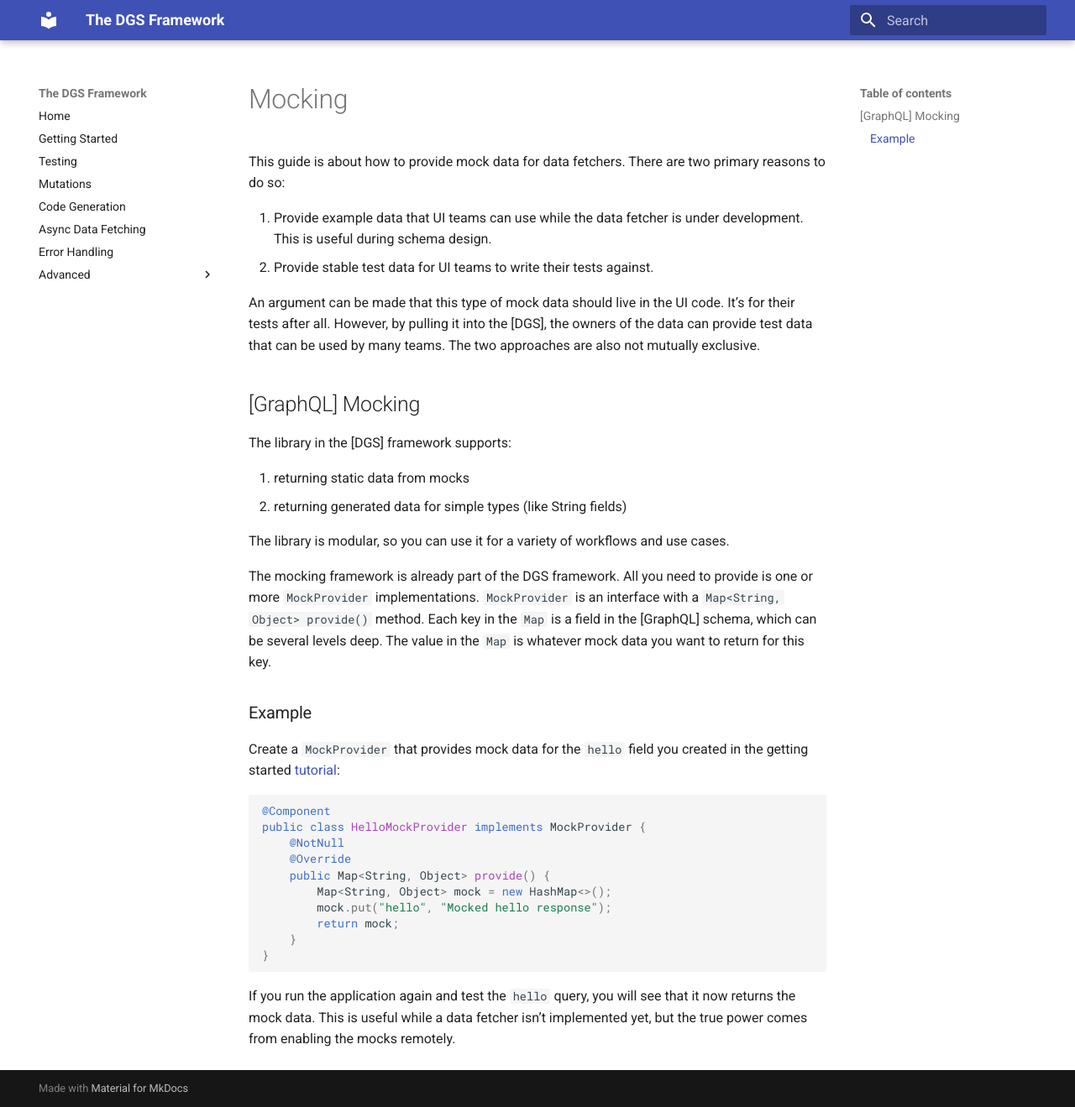
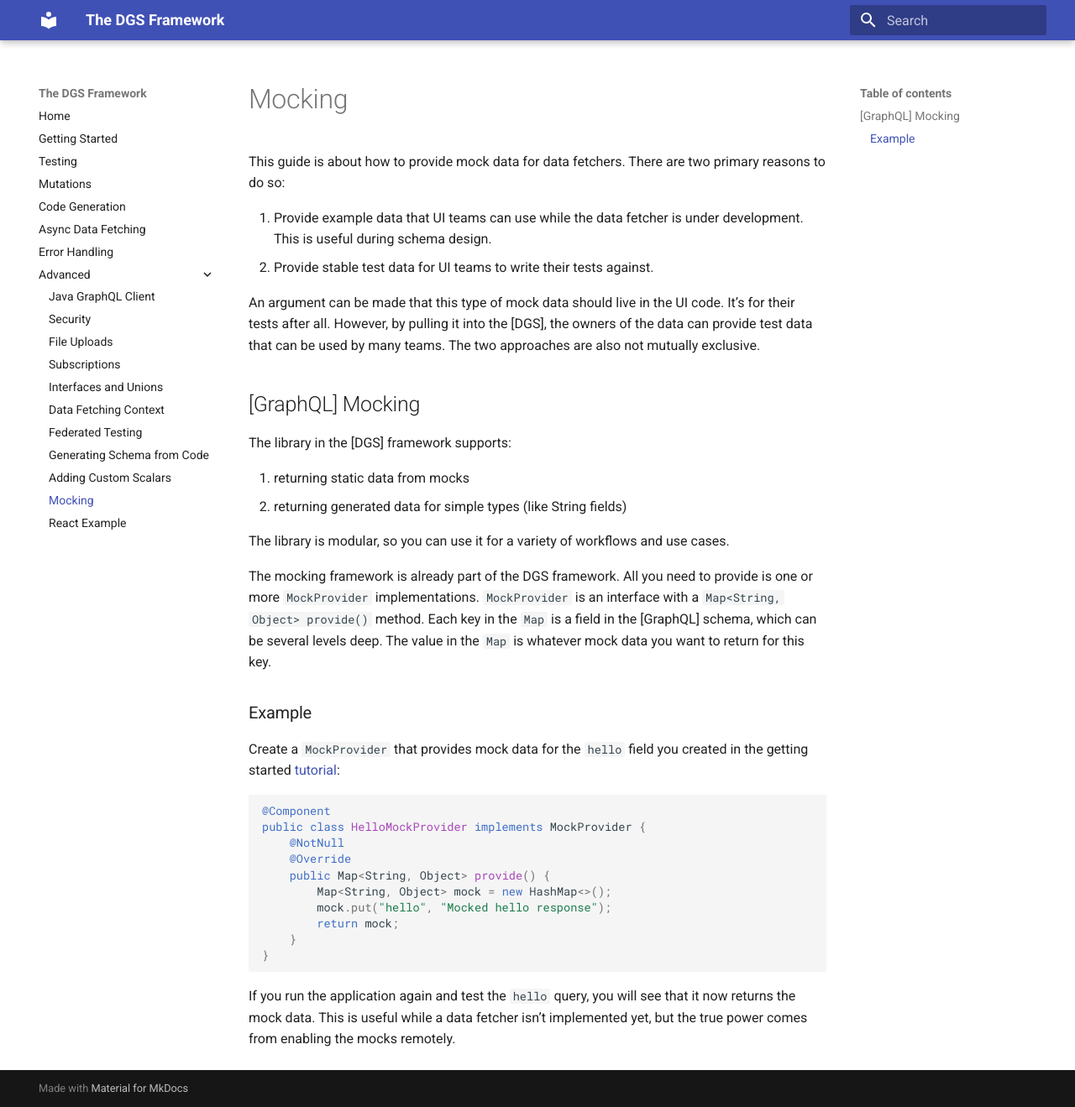
Before and after one commit to Netflix/dgs, an MkDocs documentation site: the page built from docs/advanced/mocking.md, in a window 1280 px wide and 1319 px high. Shown: the whole window at 84% size. Built offline with MkDocs 1.6.1 and Material for MkDocs 9.7.7, drawn with Linux system fonts in a browser that asks for light colours; a script that is not in the unit is left out; some of the changed lines change nothing that is shown.

Commit message:
fixed mocking page

```diff
--- a/mkdocs.yml
+++ b/mkdocs.yml
@@ -19,7 +19,7 @@
     - Federated Testing: advanced/federated-testing.md
     - Generating Schema from Code: advanced/schema-from-code.md
     - Adding Custom Scalars: scalars.md
-    - Mocking: mocking.md
+    - Mocking: advanced/mocking.md
     - React Example: https://github.com/Netflix/dgs-framework/tree/master/graphql-dgs-example-java
 
 extra_css:
```
